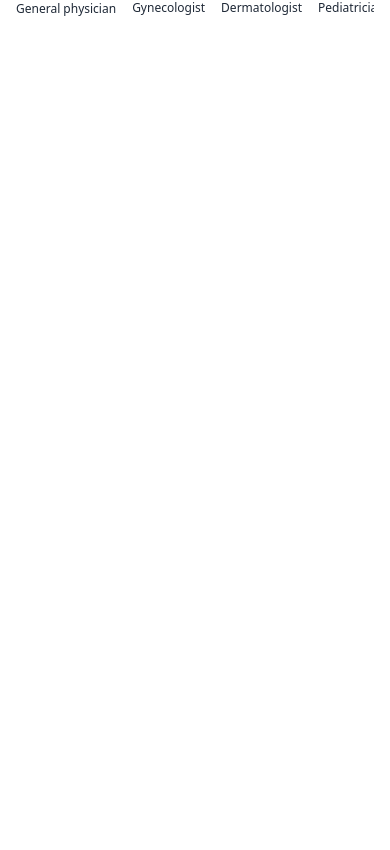
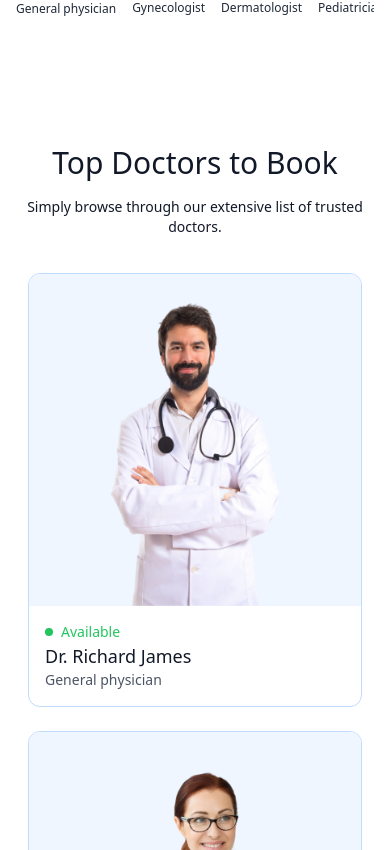
Before and after one commit to chirayuj01/Doctor-Appointment-System, a React app in the folder clientside/: page / in a window 390 px wide. Shown: the part 994-1844 px from the top of the page. Before the commit the page ends 1075 px from the top, so only its background shows below. Built offline with nearby package versions, Linux system fonts and the light colour scheme; the HTML template or start-up script is replaced by a standard one.

Commit message:
Implement Top Doctors Section

```diff
--- /dev/null
+++ b/clientside/src/components/TopDoctors.jsx
@@ -0,0 +1,40 @@
+import React from "react";
+import { doctors } from "../assets/assets";
+import { useNavigate } from "react-router-dom";
+
+const TopDoctors = () => {
+  const navigate = useNavigate();
+
+  return (
+    <div className="flex flex-col items-center gap-4 my-16 text-gray-900 md:mx-10">
+      <h1 className="text-3xl font-medium">Top Doctors to Book</h1>
+      <p className="sm:w-1/3 text-center text-sm">
+        Simply browse through our extensive list of trusted doctors.
+      </p>
+      <div className="w-full grid grid-cols-auto gap-4 pt-5 gap-y-6 px-3 sm:px-0">
+        {doctors.slice(0, 10).map((item, index) => (
+          <div
+            onClick={() => navigate(`/appointment/${item._id}`)}
+            className="border border-blue-200 rounded-xl overflow-hidden cursor-pointer hover:translate-y-[-10px] transition-all duration-500"
+            key={index}
+          >
+            <img className="bg-blue-50" src={item.image} alt="" />
+            <div className="p-4">
+              <div className="flex items-center gap-2 text-sm text-center text-green-500">
+                <p className="w-2 h-2 bg-green-500 rounded-full"></p>
+                <p>Available</p>
+              </div>
+              <p className="text-gray-900 text-lg font-medium">{item.name}</p>
+              <p className="text-gray-600 text-sm ">{item.speciality}</p>
+            </div>
+          </div>
+        ))}
+      </div>
+      <button className="bg-blue-50 text-gray-600 px-12 py-3 rounded-full mt-10">
+        more
+      </button>
+    </div>
+  );
+};
+
+export default TopDoctors;
--- a/clientside/src/pages/Home.jsx
+++ b/clientside/src/pages/Home.jsx
@@ -1,12 +1,14 @@
 import React from 'react'
 import Headers from '../components/Header'
 import SpecialityMenu from '../components/SpecialityMenu'
+import TopDoctors from '../components/TopDoctors'
 
 const Home = () => {
   return (
     <div>
       <Headers />
       <SpecialityMenu />
+      <TopDoctors />
     </div>
   )
 }
--- a/clientside/tailwind.config.js
+++ b/clientside/tailwind.config.js
@@ -1,15 +1,15 @@
 /** @type {import('tailwindcss').Config} */
 export default {
-  content: [
-    "./index.html",
-    "./src/**/*.{js,ts,jsx,tsx}",
-  ],
+  content: ["./index.html", "./src/**/*.{js,ts,jsx,tsx}"],
   theme: {
     extend: {
       colors: {
-        'primary': "#5f6FFF"
-      }
+        primary: "#5f6FFF",
+      },
+      gridTemplateColumns: {
+        auto: "repeat(auto-fill, minmax(200px, 1fr))",
+      },
     },
   },
   plugins: [],
-}
+};
```
